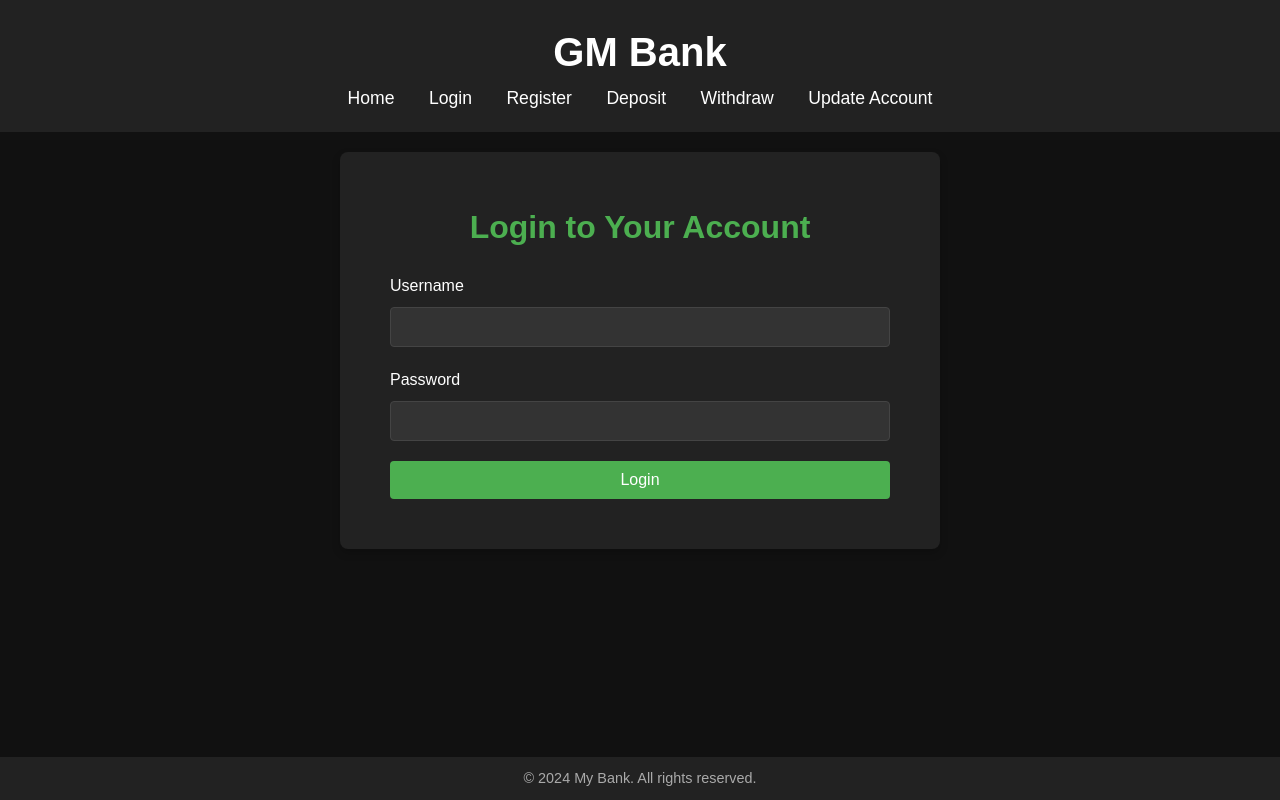
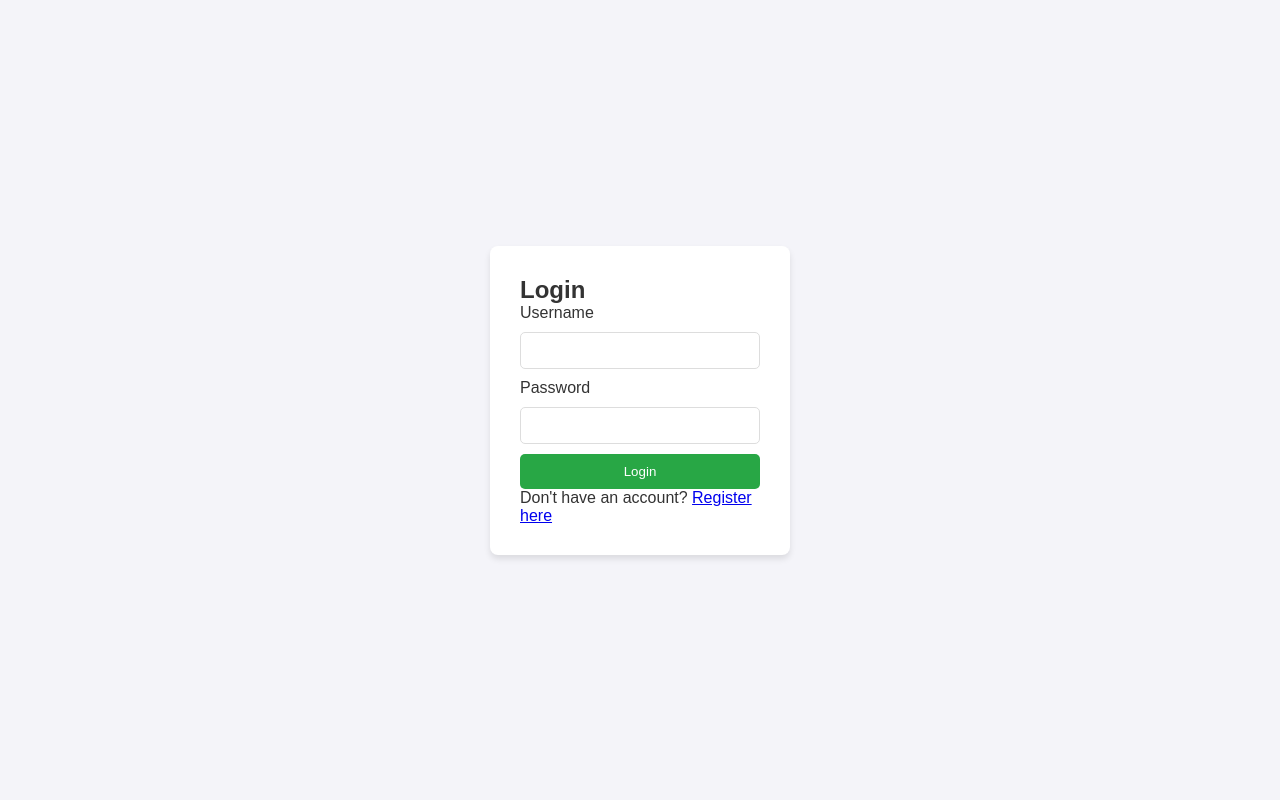
Before and after one commit to GiftM5/Banking-System, a Flask app: page /login in a window 1280 px wide. Run offline with Flask 3, Linux system fonts and the light colour scheme.

Commit message:
Added functionality for login

```diff
--- a/app.py
+++ b/app.py
@@ -1,21 +1,18 @@
 from flask import Flask, render_template, request, url_for, redirect, session
+from flask_sqlalchemy import SQLAlchemy
 from database import db, User
 
 app = Flask(__name__)
 
 
 app.config['SQLALCHEMY_DATABASE_URI'] = 'sqlite:///banking_system.db'
-
+app.secret_key = "bngngjewdfwij@#$%^&*"
 
 db.init_app(app)
 
+with app.app_context():
+    db.create_all()
 
-app.secret_key = "bngngjewdfwij@#$%^&*"
-
-@app.before_first_request
-def create_tables():
-
-    db.create_all()
 
 @app.route("/")
 def homepage():
@@ -31,10 +28,10 @@ def login():
         if user and user.password == password:
             session['user'] = username
             print("Login Successful.")
-            return redirect(url_for('homepage'))
+            return redirect(url_for('login'))
         else:
             print("Username or password incorrect")
-            return render_template("login.html")
+            return render_template("balance.html")
 
     return render_template("login.html")
 
@@ -42,6 +39,12 @@ def login():
 def register():
     if request.method == "POST":
         username = request.form["username"]
+
+        existing_user = User.query.filter_by(username=username).first()
+
+        if existing_user:
+            return "Username already exists."
+
         user = User.query.filter_by(username=username).first()
         if user:
             print("Username already exists.")
@@ -52,21 +55,85 @@ def register():
             db.session.add(new_user)
             db.session.commit()
             print("Account created.")
-            return redirect(url_for('homepage'))
+            return redirect(url_for('login'))
 
     return render_template("register.html")
 
-@app.route("/deposit")
+@app.route("/balance")
+def balance():
+    if 'user_id' not in session:
+        return redirect(url_for('login'))
+
+    user = User.query.get(session['user_id'])
+    return render_template("balance.html", username=user.username, balance=user.balance)
+
+
+@app.route("/deposit", methods=["GET", "POST"])
 def deposit():
+    if 'user_id' not in session:
+        return redirect(url_for('login'))
+
+    if request.method == "POST":
+        amount = float(request.form["amount"])
+
+        user = User.query.get(session['user_id'])
+        user.balance += amount
+        db.session.commit()
+
+        return redirect(url_for('balance'))
+
     return render_template("deposit.html")
 
-@app.route("/update")
+@app.route("/update", methods=["GET", "POST"])
 def update():
-    return render_template("UpdateAccount.html")
+    if 'user_id' not in session:
+        return redirect(url_for('login'))
 
-@app.route("/withdraw")
+    if request.method == "POST":
+        new_password = request.form["password"]
+
+        user = User.query.get(session['user_id'])
+        user.password = new_password
+        db.session.commit()
+
+        return redirect(url_for('balance'))
+
+    return render_template("updateaccount.html")
+
+@app.route("/withdraw", methods=["GET", "POST"])
 def withdraw():
+    if 'user_id' not in session:
+        return redirect(url_for('login'))
+
+    if request.method == "POST":
+        amount = float(request.form["amount"])
+
+        user = User.query.get(session['user_id'])
+        if user.balance >= amount:
+            user.balance -= amount
+            db.session.commit()
+            return redirect(url_for('balance'))
+        else:
+            return "Insufficient balance."
+
     return render_template("withdraw.html")
+
+@app.route("/delete_account", methods=["POST"])
+def delete_account():
+    if 'user_id' not in session:
+        return redirect(url_for('login'))
+
+    user = User.query.get(session['user_id'])
+    db.session.delete(user)
+    db.session.commit()
+
+    session.pop('user_id', None)
+    return redirect(url_for('homepage'))
+
+@app.route("/logout")
+def logout():
+    session.pop('user_id', None)
+    return redirect(url_for('homepage'))
 
 if __name__ == "__main__":
     app.run(debug=True)
--- a/static/styles.css
+++ b/static/styles.css
@@ -1,140 +1,86 @@
-/* Global Reset */
+/* static/styles.css */
+
 * {
     margin: 0;
     padding: 0;
     box-sizing: border-box;
 }
 
-/* Body Styling */
 body {
-    font-family: 'Arial', sans-serif;
-    background-color: #111; /* Dark background */
-    color: #fff; /* White text */
-    line-height: 1.6;
-    font-size: 16px;
+    font-family: Arial, sans-serif;
+    background-color: #f4f4f9;
+    color: #333;
+    display: flex;
+    justify-content: center;
+    align-items: center;
+    height: 100vh;
 }
 
-/* Header Styling */
-header {
-    background-color: #222; /* Dark header */
+.container {
+    text-align: center;
     padding: 20px;
-    text-align: center;
+    background-color: #fff;
+    border-radius: 8px;
+    box-shadow: 0 4px 6px rgba(0, 0, 0, 0.1);
 }
 
-header h1 {
-    font-size: 2.5rem;
-    margin: 0;
-    color: #fff;
+.buttons .btn {
+    display: inline-block;
+    padding: 10px 20px;
+    margin: 10px;
+    background-color: #007BFF;
+    color: white;
+    text-decoration: none;
+    border-radius: 5px;
+    transition: background-color 0.3s;
 }
 
-/* Navigation Menu */
-nav ul {
-    list-style: none;
-    padding: 0;
-    text-align: center;
+.buttons .btn:hover {
+    background-color: #0056b3;
 }
 
-nav ul li {
-    display: inline-block;
-    margin: 0 15px;
+.form-container {
+    background-color: #fff;
+    padding: 30px;
+    border-radius: 8px;
+    box-shadow: 0 4px 6px rgba(0, 0, 0, 0.1);
+    width: 300px;
+    margin: auto;
 }
 
-nav ul li a {
-    color: #fff;
-    text-decoration: none;
-    font-size: 1.1rem;
-    transition: color 0.3s ease;
+.form-container input {
+    width: 100%;
+    padding: 10px;
+    margin: 10px 0;
+    border: 1px solid #ddd;
+    border-radius: 5px;
 }
 
-nav ul li a:hover {
-    color: #4CAF50; /* Light green on hover */
+.form-container button {
+    width: 100%;
+    padding: 10px;
+    background-color: #28a745;
+    border: none;
+    border-radius: 5px;
+    color: white;
+    cursor: pointer;
 }
 
-/* Form Section Styling */
-.form-section {
-    background-color: #222;
-    padding: 50px;
-    margin: 20px auto;
-    max-width: 600px;
-    border-radius: 8px;
-    box-shadow: 0 4px 8px rgba(0, 0, 0, 0.2);
+.form-container button:hover {
+    background-color: #218838;
 }
 
-.form-section h2 {
+.dashboard-container {
+    background-color: #fff;
+    padding: 30px;
+    border-radius: 8px;
+    box-shadow: 0 4px 6px rgba(0, 0, 0, 0.1);
+    width: 400px;
     text-align: center;
-    font-size: 2rem;
-    margin-bottom: 20px;
-    color: #4CAF50;
+    margin: auto;
 }
 
-.form-section form {
-    display: flex;
-    flex-direction: column;
+.dashboard-container p {
+    font-size: 20px;
+    margin-top: 20px;
 }
-
-.form-section label {
-    font-size: 1rem;
-    margin-bottom: 8px;
-}
-
-.form-section input[type="text"],
-.form-section input[type="password"],
-.form-section input[type="number"] {
-    padding: 10px;
-    margin-bottom: 20px;
-    font-size: 1rem;
-    border: 1px solid #444;
-    border-radius: 4px;
-    background-color: #333;
-    color: #fff;
-}
-
-.form-section button {
-    padding: 10px;
-    background-color: #4CAF50;
-    border: none;
-    border-radius: 4px;
-    font-size: 1rem;
-    color: #fff;
-    cursor: pointer;
-    transition: background-color 0.3s ease;
-}
-
-.form-section button:hover {
-    background-color: #45a049;
-}
-
-/* Footer Styling */
-footer {
-    background-color: #222;
-    color: #aaa;
-    text-align: center;
-    padding: 10px;
-    position: fixed;
-    width: 100%;
-    bottom: 0;
-}
-
-footer p {
-    font-size: 0.9rem;
-}
-
-/* Responsive Styling */
-@media screen and (max-width: 768px) {
-    .form-section {
-        padding: 30px;
-        max-width: 90%;
-    }
-
-    header h1 {
-        font-size: 2rem;
-    }
-
-    nav ul li {
-        margin: 0 10px;
-    }
-
-    nav ul li a {
-        font-size: 1rem;
-    }
-}
--- a/templates/login.html
+++ b/templates/login.html
@@ -1,20 +1,22 @@
-{% extends 'base.html' %}
-
-{% block title %}Login - GM Bank{% endblock %}
-
-{% block content %}
-    <section class="form-section">
-        <div class="container">
-            <h2>Login to Your Account</h2>
-            <form action="/login" method="POST">
-                <label for="username">Username</label>
-                <input type="text" id="username" name="username" required>
-
-                <label for="password">Password</label>
-                <input type="password" id="password" name="password" required>
-
-                <button type="submit">Login</button>
-            </form>
-        </div>
-    </section>
-{% endblock %}
+<!DOCTYPE html>
+<html lang="en">
+<head>
+    <meta charset="UTF-8">
+    <meta name="viewport" content="width=device-width, initial-scale=1.0">
+    <title>Login</title>
+    <link rel="stylesheet" href="{{ url_for('static', filename='styles.css') }}">
+</head>
+<body>
+    <div class="form-container">
+        <h2>Login</h2>
+        <form method="POST">
+            <label for="username">Username</label>
+            <input type="text" name="username" id="username" required>
+            <label for="password">Password</label>
+            <input type="password" name="password" id="password" required>
+            <button type="submit" class="btn">Login</button>
+        </form>
+        <p>Don't have an account? <a href="{{ url_for('register') }}">Register here</a></p>
+    </div>
+</body>
+</html>
```
Also changed, not shown: templates/balance.html (added, +16 -0 lines), templates/homepage.html (+17 -11 lines), templates/register.html (+22 -14 lines), README.md, instance/banking_system.db.
